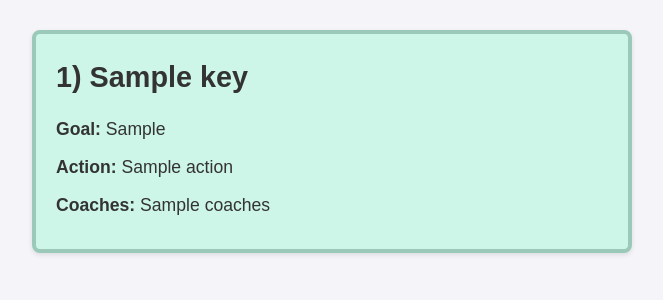
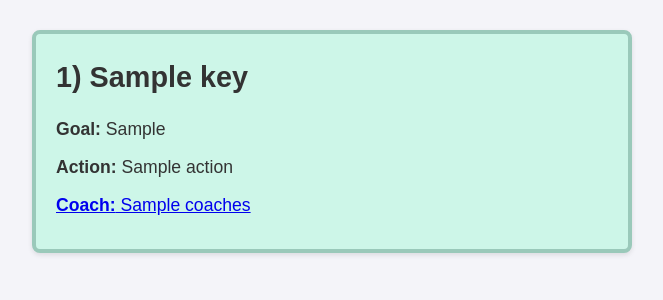
Before and after one commit to Kapo1123/Hackathon, a Django app: template Hackathon_new_try/backend/templates/core/roadmap.html in a window 1280 px wide. Shown: the part 84-384 px from the top of the page, without its empty margins (308-971 px from the left). Run offline with Django 3.2, Linux system fonts and the light colour scheme; the template is opened without the code that fills it: most values are stand-ins (such as "Sample title", 1, 10 or a date in 2020).

Commit message:
final product

````diff
--- a/Hackathon_new_try/backend/core/chatgpt.py
+++ b/Hackathon_new_try/backend/core/chatgpt.py
@@ -36,6 +36,7 @@ class generate_reposnse:
         data_json = (response.choices[0].message.content)
         data_json = data_json.strip("```").strip()
         data = json.loads(data_json[4:])
+        print(data)
         for key in data.keys():
             coach_id = data[key]["coaches"]
             coach_name = coaches_list.coaches[coach_id]["name"]
--- a/Hackathon_new_try/backend/core/general_prompt.txt
+++ b/Hackathon_new_try/backend/core/general_prompt.txt
@@ -5,10 +5,10 @@ Here is an example input:
  Timeline: 4 years
  Coaching Budget: low
  This is the expected output format:
- ["year1": {"goal":["goal1","goal2"], "action":["action1,action2,action3,action4],"coaches":1}
- ,"year2": {"goal":["goal1","goal2"], "action":["action1,action2,action3,action4],"coaches":2},
- "year3": {"goal":["goal1","goal2"], "action":["action1,action2,action3,action4],"coaches":4},
- "year4": {"goal":["goal1","goal2"], "action":["action1,action2,action3,action4],"coaches":12}
+ ["Year 1": {"goal":["goal1","goal2"], "action":["action1,action2,action3,action4],"coaches":1}
+ ,"Year 2": {"goal":["goal1","goal2"], "action":["action1,action2,action3,action4],"coaches":2},
+ "Year 3": {"goal":["goal1","goal2"], "action":["action1,action2,action3,action4],"coaches":4},
+ "Year 4": {"goal":["goal1","goal2"], "action":["action1,action2,action3,action4],"coaches":12}
  ]
  Goal: Medical school
  Context: Senior,
--- a/Hackathon_new_try/backend/core/surveyForms.py
+++ b/Hackathon_new_try/backend/core/surveyForms.py
@@ -10,7 +10,7 @@ class SurveyForm(forms.Form):
         ('6_months', '6 Months'),
         ('1_year', '1 Year'),
         ('2_years', '2 Years'),
-        ('4_years', '4 Years'),
+        ('4_year', '4 Years'),
     ]
     BUDGET_CHOICES = [
         ('low', 'Low'),
--- a/Hackathon_new_try/backend/core/urls.py
+++ b/Hackathon_new_try/backend/core/urls.py
@@ -4,5 +4,4 @@ from .views import HomeView, SurveyView, Roadmap
 urlpatterns = [
     path('', SurveyView.as_view(), name='story'),
     path('roadmap', Roadmap.as_view(), name='roadmap'),
-
 ]
--- a/Hackathon_new_try/backend/core/utils.py
+++ b/Hackathon_new_try/backend/core/utils.py
@@ -14,7 +14,7 @@ class Context:
         self.level = level
 
 class Timeline:
-    ALLOWED_GOALS = ("6_months", "1_year", "2_years", "4_years")
+    ALLOWED_GOALS = ("6_months", "1_year", "2_years", "4_year")
     def __init__(self,time):
         if time not in self.ALLOWED_GOALS:
             raise ValueError(f"Invalid time. Allowed time are: {', '.join(self.ALLOWED_GOALS)}")
--- a/Hackathon_new_try/backend/templates/core/roadmap.html
+++ b/Hackathon_new_try/backend/templates/core/roadmap.html
@@ -126,17 +126,21 @@
       <ul>
         <!-- Display one Goal -->
         {% if value.goal %}
-          <li><strong>Goal:</strong> {{ value.goal.0 }}</li>
+          <li><strong>Goal:</strong> {{value.goal.0}}</li>
         {% endif %}
 
         <!-- Display two Actions -->
         {% if value.action %}
           {% for action in value.action|slice:":2" %}
-            <li><strong>Action:</strong> {{ action }}</li>
+            <li><strong>Action:</strong> {{action}}</li>
           {% endfor %}
         {% endif %}
 
-        <li><strong>Coaches:</strong> {{ value.coaches }}</li>
+        <li>
+          <a href="your-link-url">
+            <strong>Coach:</strong> {{ value.coaches }}
+          </a>
+        </li>
       </ul>
     </div>
     {% endfor %}
````
Also changed, not shown: Hackathon_new_try/backend/core/views.py (+3 -5 lines).
